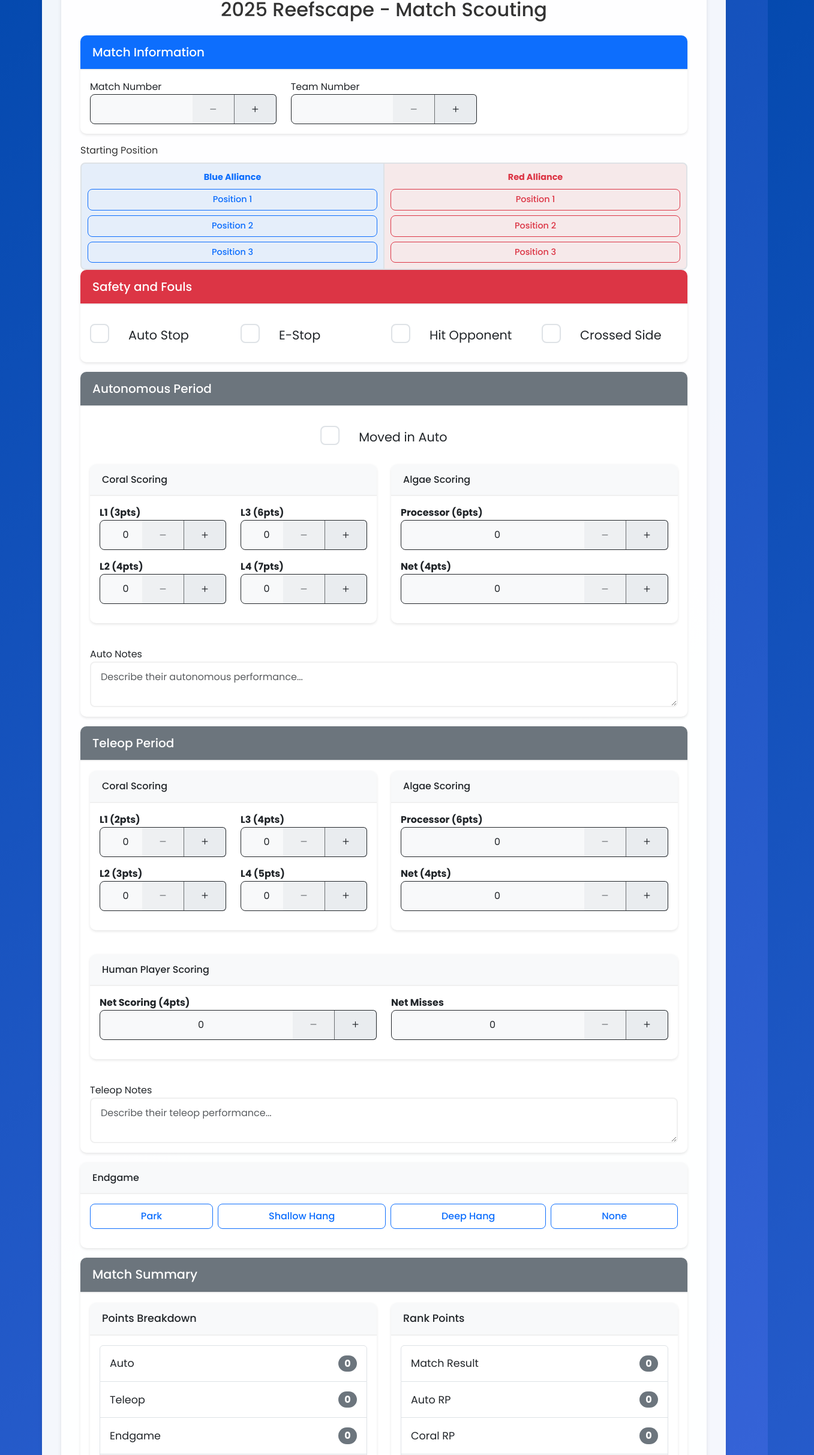
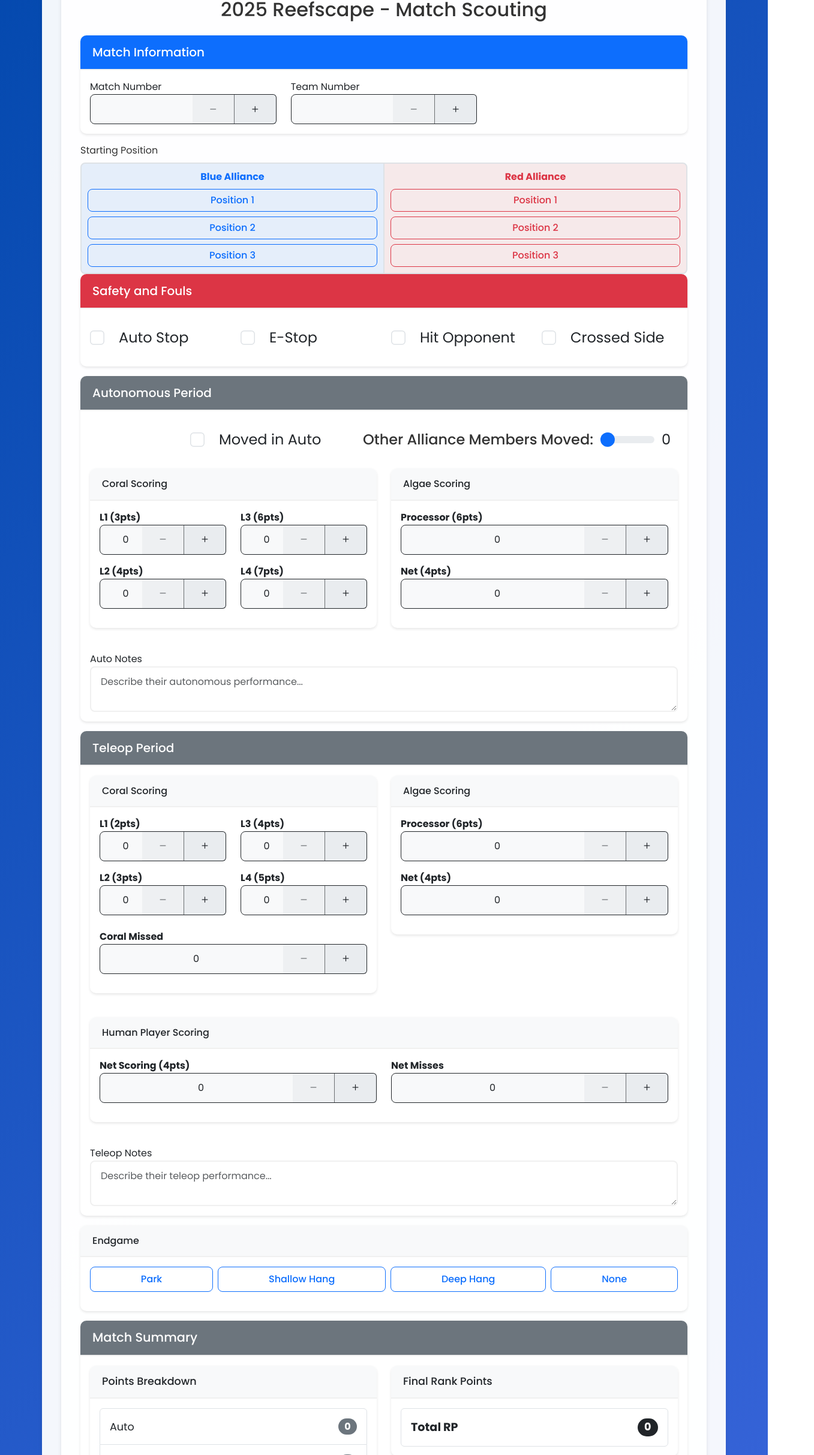
Before and after one commit to AdrianGev/CyberScout, a React (Create React App) app in the folder cyber-scout/: page /scout in a window 1280 px wide. Shown: the part 362-2788 px from the top of the page at 60% size, 1357 px wide, since content can reach past the window. Built offline with nearby package versions, Linux system fonts and the light colour scheme; no server answers; what chartjs-plugin-zoom would draw is missing.

Commit message:
Fix for Netlify 404 problem

```diff
--- a/cyber-scout/src/pages/Scout.js
+++ b/cyber-scout/src/pages/Scout.js
@@ -12,6 +12,7 @@ function Scout() {
   const navigate = useNavigate();
   const [showQRModal, setShowQRModal] = useState(false);
   const [qrData, setQRData] = useState('');
+  const [tbaRankPoints, setTbaRankPoints] = useState(0);
   const [formData, setFormData] = useState({
     // Scout Information
     matchNumber: '',
@@ -24,6 +25,7 @@ function Scout() {
     crossedOpponentSide: false,
     // Autonomous
     movedInAuto: false,
+    otherAllianceMembersMoved: 0,
     autoPoints: 0,
     autoCoralL1: 0,
     autoCoralL2: 0,
@@ -32,11 +34,13 @@ function Scout() {
     autoAlgaeProcessor: 0,
     autoAlgaeNet: 0,
     autoNotes: '',
+    autoRankPoint: 0,
     // Teleop
     teleopCoralL1: 0,
     teleopCoralL2: 0,
     teleopCoralL3: 0,
     teleopCoralL4: 0,
+    teleopCoralMissed: 0,
     teleopAlgaeProcessor: 0,
     teleopAlgaeNet: 0,
     humanPlayerNetScoring: 0,
@@ -86,32 +90,37 @@ function Scout() {
   }, [selectedEvent, formData.matchNumber, formData.teamNumber]);
 
   const validateTeamAndMatch = (matchNum, teamNum) => {
-    if (!selectedEvent) {
-      setValidationError('Please select a competition first');
+    // Basic validation for match number and team number
+    if (!matchNum || !teamNum) {
+      setValidationError('Please enter both match and team numbers');
       return false;
     }
 
-    const match = eventMatches.find(m =>
-      m.match_number.toString() === matchNum.toString() &&
-      m.comp_level === 'qm' // Assuming qualification matches
-    );
-
-    if (!match) {
-      setValidationError(`Match ${matchNum} not found in the current competition`);
+    if (isNaN(matchNum) || matchNum < 1) {
+      setValidationError('Please enter a valid match number');
       return false;
     }
 
+    if (isNaN(teamNum) || teamNum < 1) {
+      setValidationError('Please enter a valid team number');
+      return false;
+    }
+
+    // If we have event data, we can validate against it, but it's optional
+    if (selectedEvent && eventMatches.length > 0) {
+      const match = eventMatches.find(m =>
+        m.match_number.toString() === matchNum.toString() &&
+        m.comp_level === 'qm'
+      );
+
+      if (match) {
         const allTeams = [
           ...match.alliances.red.team_keys,
           ...match.alliances.blue.team_keys
         ].map(key => key.replace('frc', ''));
 
-    if (!allTeams.includes(teamNum.toString())) {
-      setValidationError(`Team ${teamNum} is not playing in match ${matchNum}`);
-      return false;
-    }
-
-    // Set match result based on team's alliance and match outcome
+        if (allTeams.includes(teamNum.toString())) {
+          // Set match result and rank points if we have the data
           const isRedAlliance = match.alliances.red.team_keys.includes(`frc${teamNum}`);
           const redScore = match.alliances.red.score;
           const blueScore = match.alliances.blue.score;
@@ -125,10 +134,17 @@ function Scout() {
             matchResult = 'tie';
           }
 
+          const allianceData = isRedAlliance ? match.alliances.red : match.alliances.blue;
+          const tbaRankPointsValue = allianceData.rp || 0;
+          setTbaRankPoints(tbaRankPointsValue);
+
           setFormData(prev => ({
             ...prev,
             matchResult
           }));
+        }
+      }
+    }
 
     setValidationError('');
     return true;
@@ -136,10 +152,22 @@ function Scout() {
 
   const handleChange = (e) => {
     const { name, value } = e.target;
-    setFormData(prev => ({
+    setFormData(prev => {
+      const newData = {
         ...prev,
         [name]: value
-    }));
+      };
+
+      // Update autoRankPoint when movedInAuto or otherAllianceMembersMoved changes
+      if (name === 'movedInAuto' || name === 'otherAllianceMembersMoved') {
+        const autoQualifies =
+          (name === 'movedInAuto' ? value : prev.movedInAuto) &&
+          Number(name === 'otherAllianceMembersMoved' ? value : prev.otherAllianceMembersMoved) === 2;
+        newData.autoRankPoint = autoQualifies ? 1 : 0;
+      }
+
+      return newData;
+    });
 
     // Validate team and match numbers when either changes
     if (name === 'matchNumber' || name === 'teamNumber') {
@@ -159,38 +187,53 @@ function Scout() {
       data.matchNumber,
       data.teamNumber,
       data.startingPosition,
+
       // Safety & Fouls
-      data.autoStop ? '1' : '0',
-      data.eStop ? '1' : '0',
-      data.hitOpponentCage ? '1' : '0',
-      data.crossedOpponentSide ? '1' : '0',
+      data.autoStop ? 'True' : 'False',
+      data.eStop ? 'True' : 'False',
+      data.hitOpponentCage ? 'True' : 'False',
+      data.crossedOpponentSide ? 'True' : 'False',
+
       // Auto
-      data.movedInAuto ? '1' : '0',
+      data.movedInAuto ? 'True' : 'False',
+      data.otherAllianceMembersMoved,
+      data.autoPoints,
       data.autoCoralL1,
       data.autoCoralL2,
       data.autoCoralL3,
       data.autoCoralL4,
       data.autoAlgaeProcessor,
       data.autoAlgaeNet,
+      data.autoRankPoint,
       data.autoNotes,
+
       // Teleop
       data.teleopCoralL1,
       data.teleopCoralL2,
       data.teleopCoralL3,
       data.teleopCoralL4,
+      data.teleopCoralMissed,
       data.teleopAlgaeProcessor,
       data.teleopAlgaeNet,
       data.humanPlayerNetScoring,
       data.humanPlayerNetMisses,
       data.teleopNotes,
       data.teleopTotalPoints,
+
       // Endgame
       data.endgamePosition,
       data.endgameTotalPoints,
-      // Results
+
+      // Match Results
+      data.matchResult,
+      data.matchTotalPoints,
       data.totalRankPoints,
-      data.matchResult,
-      data.matchTotalPoints // Total Points
+
+      // Score Override
+      data.useScoreOverride ? 'True' : 'False',
+      data.scoreOverride,
+      data.useRankPointsOverride ? 'True' : 'False',
+      data.rankPointsOverride
     ];
 
     return orderedFields.join('\t');
@@ -258,10 +301,8 @@ function Scout() {
     else if (formData.matchResult === 'tie') rankPoints += 1;
     // Loss is 0 points
 
-    // Auto RP - all robots leave and score 1 coral in auto
-    const autoQualifies = formData.movedInAuto &&
-      (Number(formData.autoCoralL1) + Number(formData.autoCoralL2) +
-       Number(formData.autoCoralL3) + Number(formData.autoCoralL4)) >= 1;
+    // Auto RP - this robot moved and all other alliance robots moved
+    const autoQualifies = formData.movedInAuto && formData.otherAllianceMembersMoved === 2;
     if (autoQualifies) rankPoints += 1;
 
     // Check for coopertition - at least 2 algae in EACH processor
@@ -318,12 +359,14 @@ function Scout() {
       teleopTotalPoints: teleopPoints,
       endgameTotalPoints: endgamePoints,
       matchTotalPoints: totalPoints,
-      totalRankPoints: finalRankPoints
+      totalRankPoints: finalRankPoints,
+      autoRankPoint: formData.movedInAuto && formData.otherAllianceMembersMoved === 2 ? 1 : 0
     }));
   }, [formData.autoCoralL1, formData.autoCoralL2, formData.autoCoralL3, formData.autoCoralL4,
       formData.teleopCoralL1, formData.teleopCoralL2, formData.teleopCoralL3, formData.teleopCoralL4,
       formData.autoAlgaeProcessor, formData.autoAlgaeNet, formData.teleopAlgaeProcessor, formData.teleopAlgaeNet,
-      formData.endgamePosition, formData.matchResult, formData.humanPlayerNetScoring, formData.useScoreOverride, formData.useRankPointsOverride]);
+      formData.endgamePosition, formData.matchResult, formData.humanPlayerNetScoring, formData.useScoreOverride,
+      formData.useRankPointsOverride, formData.movedInAuto, formData.otherAllianceMembersMoved]);
 
   const handleSubmit = (e) => {
     e.preventDefault();
@@ -364,6 +407,7 @@ function Scout() {
       crossedOpponentSide: false,
       // Autonomous
       movedInAuto: false,
+      otherAllianceMembersMoved: 0,
       autoPoints: 0,
       autoCoralL1: 0,
       autoCoralL2: 0,
@@ -372,11 +416,13 @@ function Scout() {
       autoAlgaeProcessor: 0,
       autoAlgaeNet: 0,
       autoNotes: '',
+      autoRankPoint: 0,
       // Teleop
       teleopCoralL1: 0,
       teleopCoralL2: 0,
       teleopCoralL3: 0,
       teleopCoralL4: 0,
+      teleopCoralMissed: 0,
       teleopAlgaeProcessor: 0,
       teleopAlgaeNet: 0,
       humanPlayerNetScoring: 0,
@@ -467,7 +513,7 @@ function Scout() {
                 padding: '10px'
               }}>
                 <div className="text-center mb-2">
-                  <strong style={{ color: '#0d6efd', fontSize: '0.9rem' }}>Blue Alliance</strong>
+                  <strong style={{ color: '#0d6efd' }}>Blue Alliance</strong>
                 </div>
                 <div className="d-flex flex-column gap-2">
                   {[1, 2, 3].map((position) => (
@@ -482,7 +528,6 @@ function Scout() {
                         }
                       })}
                       style={{
-                        fontSize: '0.9rem',
                         padding: '6px',
                         width: '100%',
                         position: 'relative'
@@ -492,7 +537,6 @@ function Scout() {
                       {correctPosition === `blue${position}` && (
                         <i className="bi bi-star-fill text-warning position-absolute"
                            style={{
-                             fontSize: '0.8rem',
                              top: '2px',
                              right: '4px'
                            }}
@@ -511,7 +555,7 @@ function Scout() {
                 padding: '10px'
               }}>
                 <div className="text-center mb-2">
-                  <strong style={{ color: '#dc3545', fontSize: '0.9rem' }}>Red Alliance</strong>
+                  <strong style={{ color: '#dc3545' }}>Red Alliance</strong>
                 </div>
                 <div className="d-flex flex-column gap-2">
                   {[1, 2, 3].map((position) => (
@@ -526,7 +570,6 @@ function Scout() {
                         }
                       })}
                       style={{
-                        fontSize: '0.9rem',
                         padding: '6px',
                         width: '100%',
                         position: 'relative'
@@ -536,7 +579,6 @@ function Scout() {
                       {correctPosition === `red${position}` && (
                         <i className="bi bi-star-fill text-warning position-absolute"
                            style={{
-                             fontSize: '0.8rem',
                              top: '2px',
                              right: '4px'
                            }}
@@ -558,7 +600,7 @@ function Scout() {
           <div className="card-body">
             <div className="row">
               <div className="col-md-3">
-                <div className="form-check" style={{ transform: 'scale(2)', transformOrigin: 'left center', margin: '20px 0' }}>
+                <div className="form-check" style={{ transform: 'scale(1.5)', transformOrigin: 'left center', margin: '20px 0' }}>
                   <input
                     type="checkbox"
                     name="autoStop"
@@ -571,11 +613,11 @@ function Scout() {
                       }
                     })}
                   />
-                  <label className="form-check-label ms-2" style={{ fontSize: '0.65em' }}>Auto Stop</label>
+                  <label className="form-check-label ms-2">Auto Stop</label>
                 </div>
               </div>
               <div className="col-md-3">
-                <div className="form-check" style={{ transform: 'scale(2)', transformOrigin: 'left center', margin: '20px 0' }}>
+                <div className="form-check" style={{ transform: 'scale(1.5)', transformOrigin: 'left center', margin: '20px 0' }}>
                   <input
                     type="checkbox"
                     name="eStop"
@@ -588,11 +630,11 @@ function Scout() {
                       }
                     })}
                   />
-                  <label className="form-check-label ms-2" style={{ fontSize: '0.65em' }}>E-Stop</label>
+                  <label className="form-check-label ms-2">E-Stop</label>
                 </div>
               </div>
               <div className="col-md-3">
-                <div className="form-check" style={{ transform: 'scale(2)', transformOrigin: 'left center', margin: '20px 0' }}>
+                <div className="form-check" style={{ transform: 'scale(1.5)', transformOrigin: 'left center', margin: '20px 0' }}>
                   <input
                     type="checkbox"
                     name="hitOpponentCage"
@@ -605,11 +647,11 @@ function Scout() {
                       }
                     })}
                   />
-                  <label className="form-check-label ms-2" style={{ fontSize: '0.65em' }}>Hit Opponent</label>
+                  <label className="form-check-label ms-2">Hit Opponent</label>
                 </div>
               </div>
               <div className="col-md-3">
-                <div className="form-check" style={{ transform: 'scale(2)', transformOrigin: 'left center', margin: '20px 0' }}>
+                <div className="form-check" style={{ transform: 'scale(1.5)', transformOrigin: 'left center', margin: '20px 0' }}>
                   <input
                     type="checkbox"
                     name="crossedOpponentSide"
@@ -622,7 +664,7 @@ function Scout() {
                       }
                     })}
                   />
-                  <label className="form-check-label ms-2" style={{ fontSize: '0.65em' }}>Crossed Side</label>
+                  <label className="form-check-label ms-2">Crossed Side</label>
                 </div>
               </div>
             </div>
@@ -636,8 +678,8 @@ function Scout() {
           </div>
           <div className="card-body">
             <div className="row mb-3">
-              <div className="col-12 d-flex justify-content-center">
-                <div className="form-check" style={{ transform: 'scale(2)', margin: '20px 0' }}>
+              <div className="col-4 offset-2">
+                <div className="form-check" style={{ transform: 'scale(1.5)', transformOrigin: 'left center', margin: '20px 0' }}>
                   <input
                     type="checkbox"
                     name="movedInAuto"
@@ -650,7 +692,24 @@ function Scout() {
                       }
                     })}
                   />
-                  <label className="form-check-label ms-2" style={{ fontSize: '0.65em' }}>Moved in Auto</label>
+                  <label className="form-check-label ms-2">Moved in Auto</label>
+                </div>
+              </div>
+              <div className="col-6 d-flex justify-content-end pe-4">
+                <div className="d-flex align-items-center" style={{ transform: 'scale(1.5)', transformOrigin: 'right center', margin: '20px 0' }}>
+                  <label className="form-label mb-0 me-2">Other Alliance Members Moved:</label>
+                  <input
+                    type="range"
+                    className="form-range"
+                    style={{ width: '60px' }}
+                    name="otherAllianceMembersMoved"
+                    min="0"
+                    max="2"
+                    step="1"
+                    value={formData.otherAllianceMembersMoved}
+                    onChange={handleChange}
+                  />
+                  <span className="ms-2">{formData.otherAllianceMembersMoved}</span>
                 </div>
               </div>
             </div>
@@ -803,6 +862,19 @@ function Scout() {
                           <NumberInput
                             name="teleopCoralL4"
                             value={formData.teleopCoralL4}
+                            onChange={handleChange}
+                            min={0}
+                          />
+                        </div>
+                      </div>
+                    </div>
+                    <div className="row mt-2">
+                      <div className="col-12">
+                        <div className="form-group mb-3">
+                          <label><strong>Coral Missed</strong></label>
+                          <NumberInput
+                            name="teleopCoralMissed"
+                            value={formData.teleopCoralMissed}
                             onChange={handleChange}
                             min={0}
                           />
@@ -982,82 +1054,17 @@ function Scout() {
                   </div>
                 </div>
               </div>
-
               <div className="col-md-6">
                 <div className="card">
                   <div className="card-header bg-light">
-                    <h6 className="mb-0" style={{ fontSize: '1.1rem' }}>Rank Points</h6>
+                    <h6 className="mb-0" style={{ fontSize: '1.1rem' }}>Final Rank Points</h6>
                   </div>
                   <div className="card-body">
                     <div className="list-group">
-                      <div className="list-group-item d-flex justify-content-between align-items-center py-3" style={{ fontSize: '1.1rem' }}>
-                        Match Result
-                        <span className="badge bg-secondary rounded-pill" style={{ fontSize: '1rem' }}>
-                          {formData.matchResult === 'win' ? '3' :
-                           formData.matchResult === 'tie' ? '1' : '0'}
-                        </span>
-                      </div>
-                      <div className="list-group-item d-flex justify-content-between align-items-center py-3" style={{ fontSize: '1.1rem' }}>
-                        Auto RP
-                        <span className={`badge ${formData.movedInAuto &&
-                          (Number(formData.autoCoralL1) + Number(formData.autoCoralL2) +
-                           Number(formData.autoCoralL3) + Number(formData.autoCoralL4)) >= 1
-                          ? 'bg-success' : 'bg-secondary'} rounded-pill`} style={{ fontSize: '1rem' }}>
-                          {formData.movedInAuto &&
-                           (Number(formData.autoCoralL1) + Number(formData.autoCoralL2) +
-                            Number(formData.autoCoralL3) + Number(formData.autoCoralL4)) >= 1 ? '1' : '0'}
-                        </span>
-                      </div>
-                      <div className="list-group-item d-flex justify-content-between align-items-center py-3" style={{ fontSize: '1.1rem' }}>
-                        Coral RP
-                        <span className={`badge rounded-pill ${(() => {
-                          const coopertitionAchieved =
-                            Number(formData.autoAlgaeProcessor) >= 2 &&
-                            Number(formData.teleopAlgaeProcessor) >= 2;
-                          const coralLevels = [
-                            Number(formData.teleopCoralL1) + Number(formData.autoCoralL1),
-                            Number(formData.teleopCoralL2) + Number(formData.autoCoralL2),
-                            Number(formData.teleopCoralL3) + Number(formData.autoCoralL3),
-                            Number(formData.teleopCoralL4) + Number(formData.autoCoralL4)
-                          ];
-                          const levelsWithFiveCoral = coralLevels.filter(level => level >= 5).length;
-                          return (coopertitionAchieved ? levelsWithFiveCoral >= 3 : levelsWithFiveCoral >= 4) ? 'bg-success' : 'bg-secondary';
-                        })()}`} style={{ fontSize: '1rem' }}>
-                          {(() => {
-                            const coopertitionAchieved =
-                              Number(formData.autoAlgaeProcessor) >= 2 &&
-                              Number(formData.teleopAlgaeProcessor) >= 2;
-                            const coralLevels = [
-                              Number(formData.teleopCoralL1) + Number(formData.autoCoralL1),
-                              Number(formData.teleopCoralL2) + Number(formData.autoCoralL2),
-                              Number(formData.teleopCoralL3) + Number(formData.autoCoralL3),
-                              Number(formData.teleopCoralL4) + Number(formData.autoCoralL4)
-                            ];
-                            const levelsWithFiveCoral = coralLevels.filter(level => level >= 5).length;
-                            return (coopertitionAchieved ? levelsWithFiveCoral >= 3 : levelsWithFiveCoral >= 4) ? '1' : '0';
-                          })()}
-                        </span>
-                      </div>
-                      <div className="list-group-item d-flex justify-content-between align-items-center py-3" style={{ fontSize: '1.1rem' }}>
-                        Barge RP
-                        <span className={`badge ${(() => {
-                          const bargePoints =
-                            (Number(formData.autoAlgaeProcessor) + Number(formData.teleopAlgaeProcessor)) * 6 +
-                            (Number(formData.autoAlgaeNet) + Number(formData.teleopAlgaeNet)) * 4;
-                          return bargePoints >= 14 ? 'bg-success' : 'bg-secondary';
-                        })()} rounded-pill`} style={{ fontSize: '1rem' }}>
-                          {(() => {
-                            const bargePoints =
-                              (Number(formData.autoAlgaeProcessor) + Number(formData.teleopAlgaeProcessor)) * 6 +
-                              (Number(formData.autoAlgaeNet) + Number(formData.teleopAlgaeNet)) * 4;
-                            return bargePoints >= 14 ? '1' : '0';
-                          })()}
-                        </span>
-                      </div>
-                      <div className="list-group-item d-flex justify-content-between align-items-center bg-light py-3" style={{ fontSize: '1.2rem' }}>
+                      <div className="list-group-item d-flex justify-content-between align-items-center py-3" style={{ fontSize: '1.2rem' }}>
                         <strong>Total RP</strong>
-                        <span className="badge bg-dark rounded-pill" style={{ fontSize: '1.1rem' }}>
-                          {formData.totalRankPoints}
+                        <span className={`badge ${formData.useRankPointsOverride ? 'bg-danger' : 'bg-dark'} rounded-pill`} style={{ fontSize: '1.1rem' }}>
+                          {formData.useRankPointsOverride ? formData.rankPointsOverride : tbaRankPoints}
                         </span>
                       </div>
                     </div>
```
Also changed, not shown: cyber-scout/public/index.html (+0 -10 lines), 1 other file (tests, documents, lock files or other folders). Lines whose indentation alone changed are shown as unchanged.
